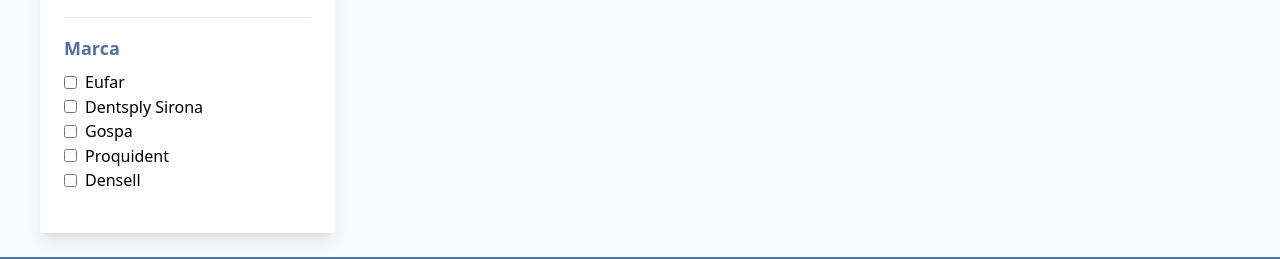
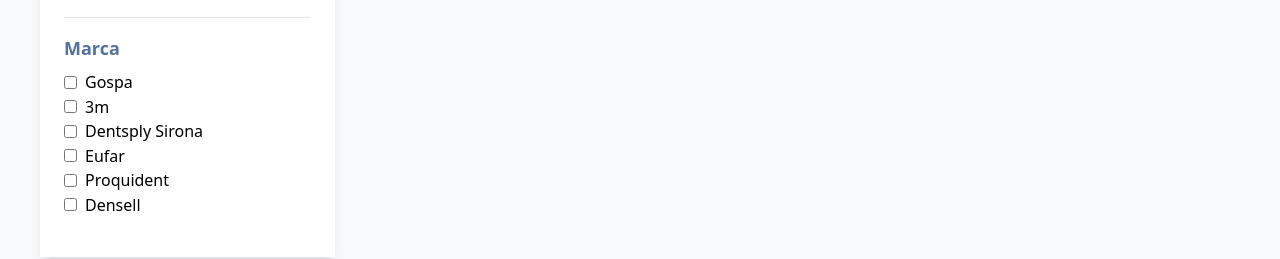
Before and after one commit to sebasbn29/Casa-Odontologica, an Angular app: page /productos in a window 1280 px wide. Shown: the part 344-603 px from the top of the page. Built offline with nearby package versions, Linux system fonts and the light colour scheme; no server answers.

Commit message:
productos 3m y densell

```diff
--- a/src/app/pages/home/components/best-brands/best-brands.component.ts
+++ b/src/app/pages/home/components/best-brands/best-brands.component.ts
@@ -10,10 +10,10 @@ import 'aos/dist/aos.css';
 export class BestBrandsComponent implements OnInit {
   brands = [
     /* { src: '.././assets/images/brands/ultradent.png', alt: 'Marca 1' }, */
-    { src: '.././assets/images/brands/gospa.png', alt: 'Marca 2' },
+    { src: '.././assets/images/brands/gospa.png', alt: 'Marca 1' },
     /* { src: '.././assets/images/brands/kerr.png', alt: 'Maarca 3' }, */
     /* { src: '.././assets/images/brands/eurodent.png', alt: 'Marca 4' }, */
-    /* { src: '.././assets/images/brands/3m.png', alt: 'Marca 5' }, */
+    { src: '.././assets/images/brands/3m.png', alt: 'Marca 6' },
     { src: '.././assets/images/brands/dentsplySirona.png', alt: 'Marca 2' },
     /* { src: '.././assets/images/brands/ivoclar.png', alt: 'Marca 7' }, */
     { src: '.././assets/images/brands/eufar.png', alt: 'Marca 3' },
--- a/src/app/pages/products/components/category-filters/category-filters.component.ts
+++ b/src/app/pages/products/components/category-filters/category-filters.component.ts
@@ -10,7 +10,7 @@ export class CategoryFiltersComponent implements OnInit {
   isFilterOpen = false;
   isSmallScreen = true;
   categories = ['Ortodoncia', 'Restaurativos', 'Equipos', 'Materiales'];
-  brands = ['Eufar', 'Dentsply Sirona', 'Gospa','Proquident','Densell'];
+  brands = ['Gospa', '3m', 'Dentsply Sirona','Eufar','Proquident','Densell'];
   selectedBrands: string[] = [];
   selectedCategory: string | null = null;
 
--- a/src/app/shared/components/instagram-feed/instagram-feed.component.html
+++ b/src/app/shared/components/instagram-feed/instagram-feed.component.html
@@ -18,7 +18,7 @@
 
 
 
-  <script src="https://cdn.lightwidget.com/widgets/lightwidget.js"></script>
+<!--   <script src="https://cdn.lightwidget.com/widgets/lightwidget.js"></script>
   <iframe
     src="//lightwidget.com/widgets/7c1579f3f1a053b8b4cbf1e55dd714e3.html"
     scrolling="no"
@@ -27,3 +27,8 @@
     style="border:0; overflow:hidden;">
   </iframe>
 </div>
+ -->
+
+<!--  <script src="https://static.elfsight.com/platform/platform.js" async></script>
+<div class="elfsight-app-73b3b295-c30d-49b1-b963-82083b7ddb6f" data-elfsight-app-lazy></div>
+ -->
```
